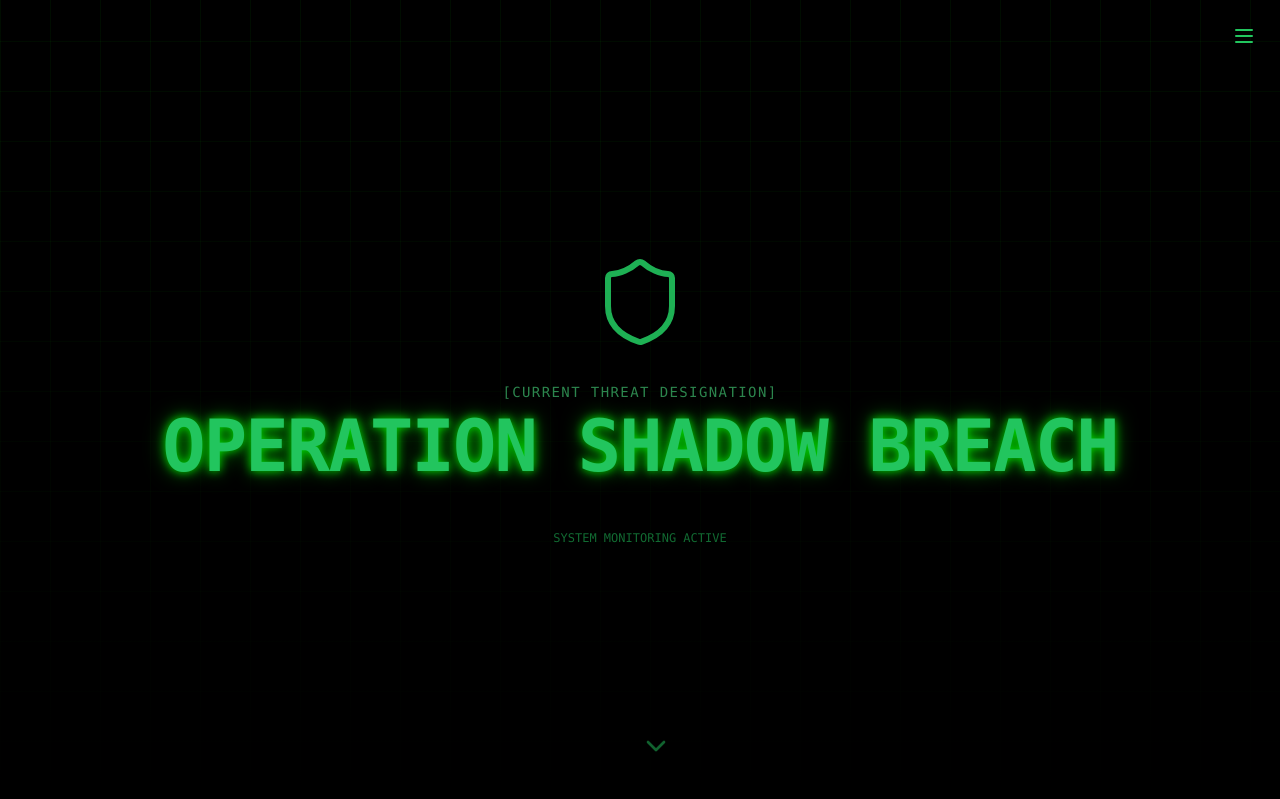
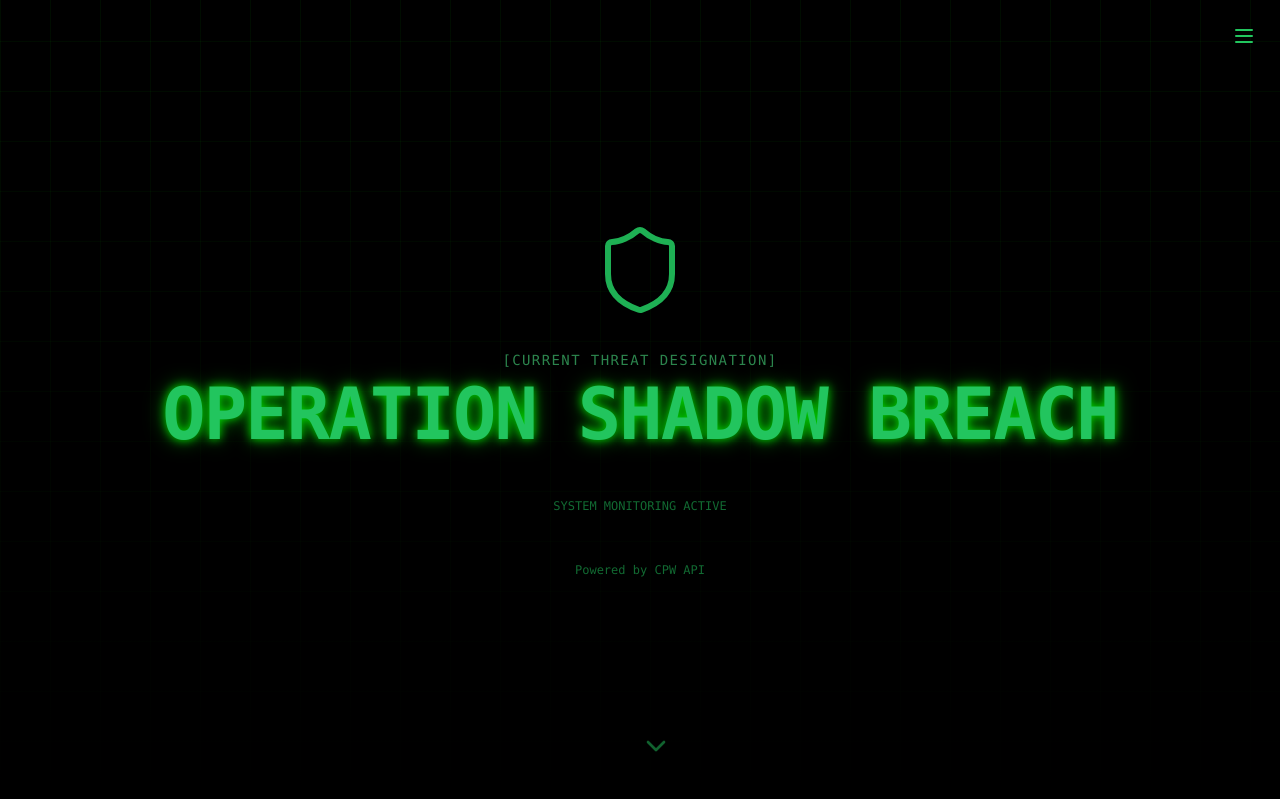
Before and after one commit to MakVM/website-demo3, a React (Vite) app: page / in a window 1280 px wide. Shown: the top 799 px of the page. Built offline with nearby package versions, Linux system fonts and the light colour scheme.

Commit message:
Update IntroSection.tsx

```diff
--- a/src/react-app/components/IntroSection.tsx
+++ b/src/react-app/components/IntroSection.tsx
@@ -31,6 +31,10 @@ export default function IntroSection({ threatName }: IntroSectionProps) {
         </div>
       </div>
 
+      <div className="mt-12 text-green-500/60 font-mono text-xs">
+  <div className="animate-pulse">Powered by <a href="https://rapidapi.com/cpwatch/api/cpw-tracker" className="hover:text-green-400 transition-colors no-underline">CPW API</a></div>
+</div>
+
       <div className="absolute bottom-8 left-1/2 transform -translate-x-1/2 animate-bounce">
         <ChevronDown className="w-8 h-8 text-green-500/50" />
       </div>
```
